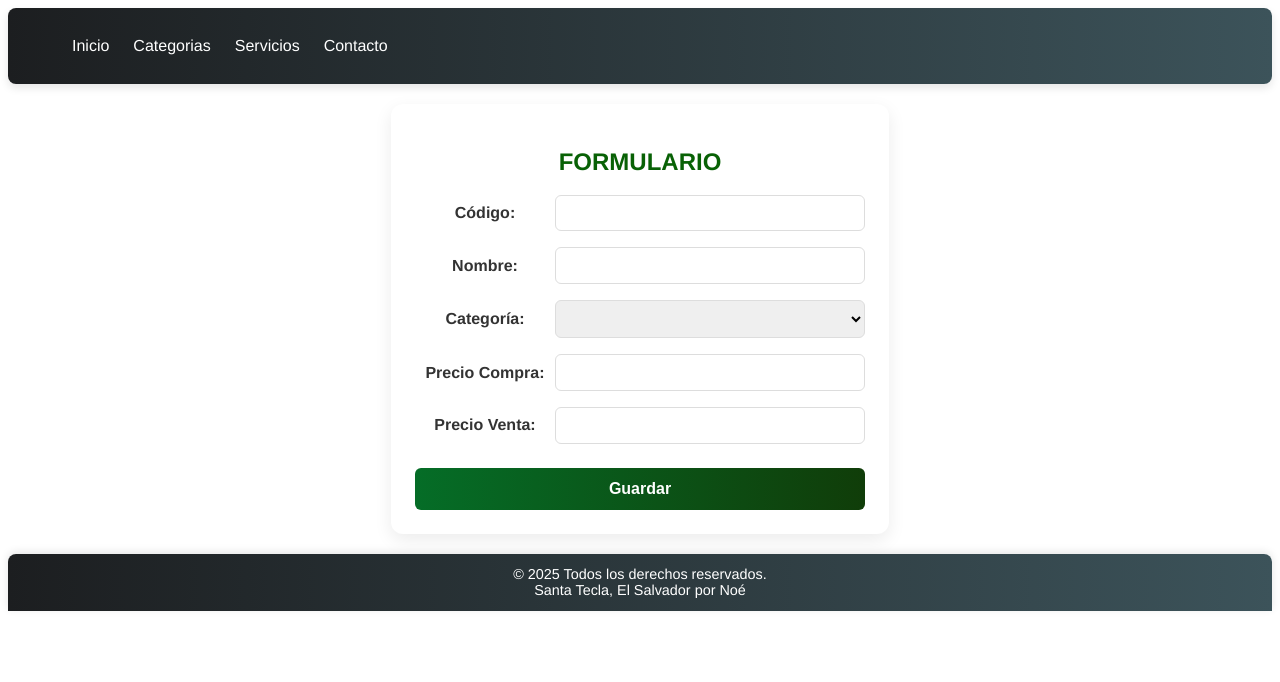
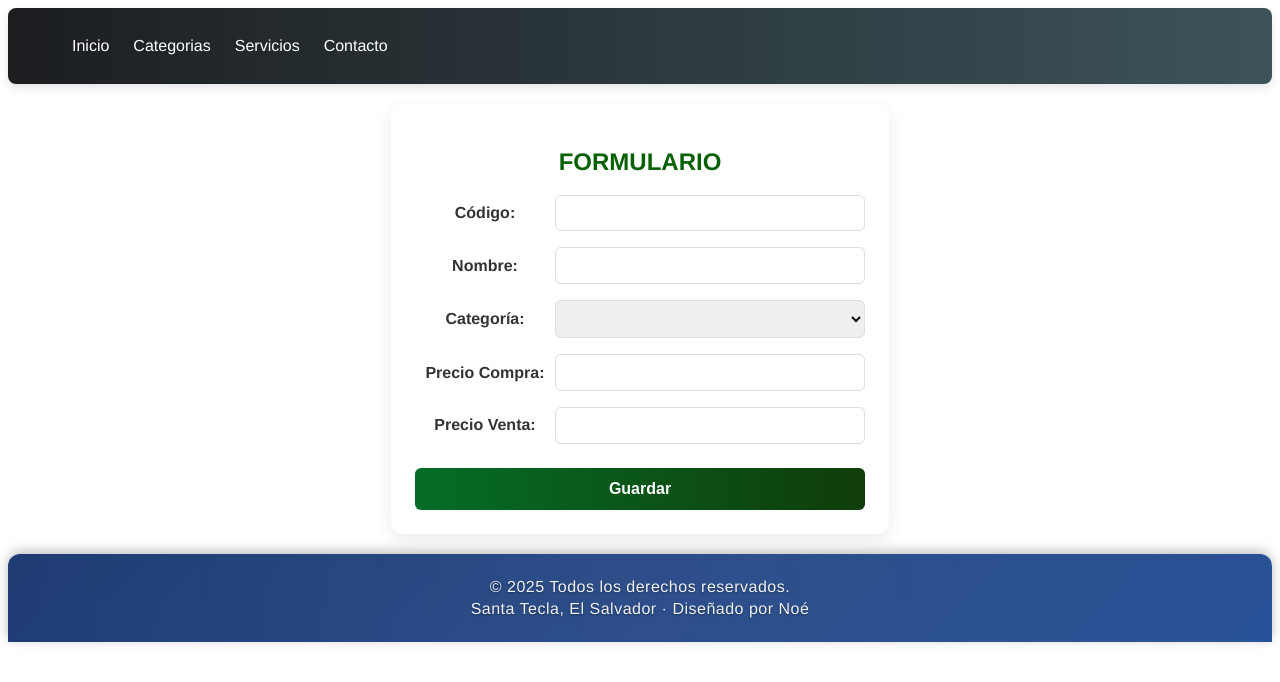
Before and after one commit to geramos2004-coder/TareaSemana8, a Vue app in the folder tarea8/: page / in a window 1280 px wide. Shown: the top 682 px of the page. Built offline with nearby package versions, Linux system fonts and the light colour scheme.

Commit message:
mejora de diseño

```diff
--- a/tarea8/src/components/footer.vue
+++ b/tarea8/src/components/footer.vue
@@ -1,28 +1,61 @@
 <template>
-     <footer class="footer">
-    <p>© 2025 Todos los derechos reservados.</p>
-    <p>Santa Tecla, El Salvador por Noé</p>
+  <footer class="footer">
+    <div class="footer-content">
+      <p>© 2025 Todos los derechos reservados.</p>
+      <p>Santa Tecla, El Salvador · Diseñado por Noé</p>
+    </div>
   </footer>
 </template>
 
-<script setup>
-
+<script >
 </script>
 
-<style  scoped>
+<style scoped>
+.footer {
+  background: linear-gradient(135deg, #1e3c72, #2a5298);
+  color: #f1f1f1;
+  text-align: center;
+  padding: 1.2rem 1rem;
+  border-radius: 12px 12px 0 0;
+  box-shadow: 0px -3px 12px rgba(0, 0, 0, 0.25);
+  transition: all 0.4s ease;
+  position: relative;
+  overflow: hidden;
+}
 
-.footer {
-  background: linear-gradient(90deg, rgb(28, 30, 32), #3c535a);
-  color: white;
-  text-align: center;
-  padding: 0.8rem;
-  font-size: 0.9rem;
-  border-radius: 8px 8px 0 0;
-  box-shadow: 0px -2px 8px rgba(0, 0, 0, 0.1);
+.footer::before {
+  content: "";
+  position: absolute;
+  top: -50%;
+  left: -50%;
+  width: 200%;
+  height: 200%;
+  background: radial-gradient(circle, rgba(255,255,255,0.1) 0%, transparent 70%);
+  animation: pulse 6s infinite;
+}
+
+@keyframes pulse {
+  0% { transform: scale(0.8); opacity: 0.5; }
+  50% { transform: scale(1.2); opacity: 0.2; }
+  100% { transform: scale(0.8); opacity: 0.5; }
+}
+
+.footer-content {
+  position: relative;
+  z-index: 2;
 }
 
 .footer p {
-  margin: 0;
+  margin: 0.3rem 0;
+  font-size: 1rem;
+  letter-spacing: 0.5px;
+  text-shadow: 0px 1px 2px rgba(0,0,0,0.4);
 }
 
+/* Efecto al pasar el mouse */
+.footer:hover {
+  background: linear-gradient(135deg, #2a5298, #1e3c72);
+  box-shadow: 0px -4px 16px rgba(0, 0, 0, 0.4);
+  transform: translateY(-2px);
+}
 </style>
```
